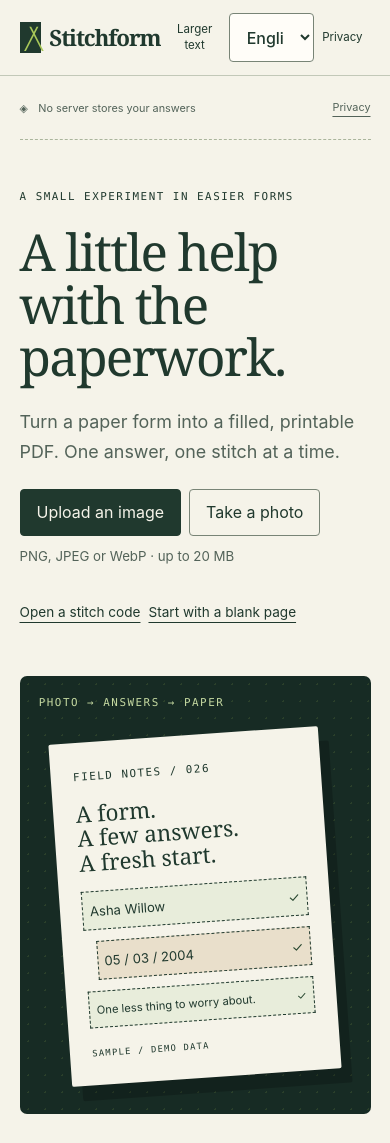
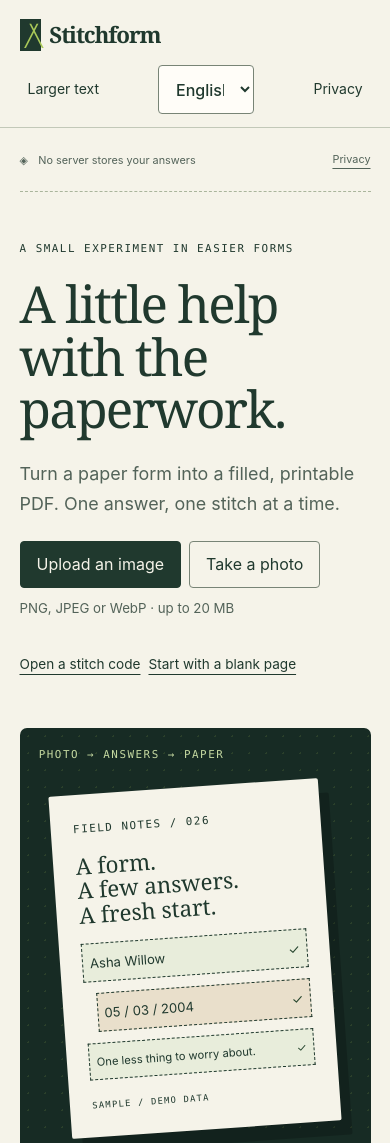
Before and after one commit to himanshu748/stitchform, a website built with Vite: page index.html in a window 390 px wide. Shown: the top 1143 px of the page. Built offline with nearby package versions, Linux system fonts and the light colour scheme.

Commit message:
fix(a11y): clarify bilingual notices and preserve mobile controls

```diff
--- a/src/ui/app.ts
+++ b/src/ui/app.ts
@@ -64,6 +64,15 @@ let viewVersion = 0,
 const signatureJobs = new WeakMap<FormField, number>();
 const root = document.querySelector<HTMLDivElement>("#app")!;
 const text = (key: StringKey) => (s.lang === "hi" ? hi[key] : en[key]);
+const fieldTypeKeys: Record<FieldType, StringKey> = {
+  text: "typeText",
+  date: "typeDate",
+  number: "typeNumber",
+  choice: "typeChoice",
+  checkbox: "typeCheckbox",
+  signature: "typeSignature",
+  photo: "typePhoto",
+};
 const context = () => {
   const now = new Date();
   return {
@@ -293,7 +302,13 @@ function header() {
 }
 function privacy() {
   modal(text("privacyTitle"), (_, body) => {
-    body.append(el("p", text("privacyBody")));
+    for (const key of [
+      "privacyBody",
+      "privacyStorage",
+      "privacyAssets",
+      "privacyConsent",
+    ] as const)
+      body.append(el("p", text(key)));
     body.append(
       el(
         "p",
@@ -306,8 +321,8 @@ function privacy() {
       el(
         "p",
         llm.id === "none"
-          ? "LLM: " + text("off")
-          : `LLM: ${llm.id} (${llm.id === "modal" ? new URL(llm.endpoint).host : llm.id === "ollama" ? new URL(llm.baseUrl).host : ""})`,
+          ? text("llm") + ": " + text("off")
+          : `${text("llm")}: ${llm.id} (${llm.id === "modal" ? new URL(llm.endpoint).host : llm.id === "ollama" ? new URL(llm.baseUrl).host : ""})`,
       ),
     );
   });
@@ -611,7 +626,10 @@ function patchwork() {
 }
 function checkView(panel: HTMLElement) {
   heading(panel, "checkTitle", "checkHint");
-  panel.append(el("p", text("ocrNote"), "small"));
+  panel.append(
+    el("p", text("checkKeyboard"), "small"),
+    el("p", text("ocrNote"), "small"),
+  );
   const f = current();
   if (f) {
     const name = fieldInput(text("fieldLabel"), f.label);
@@ -623,20 +641,16 @@ function checkView(panel: HTMLElement) {
     panel.append(name.wrap);
     const type = selectInput(
       text("fieldType"),
-      [
-        "text",
-        "date",
-        "number",
-        "choice",
-        "checkbox",
-        "signature",
-        "photo",
-      ].map((v) => ({ value: v, label: v })),
+      (Object.keys(fieldTypeKeys) as FieldType[]).map((v) => ({
+        value: v,
+        label: text(fieldTypeKeys[v]),
+      })),
       f.type,
     );
     type.input.onchange = () => {
       f.type = type.input.value as FieldType;
-      if (f.type === "choice") f.choices = ["Option 1", "Option 2"];
+      if (f.type === "choice")
+        f.choices = [text("optionOne"), text("optionTwo")];
       recalculate();
       render();
     };
@@ -711,7 +725,7 @@ function checkView(panel: HTMLElement) {
         const id = `field-${Date.now()}`;
         s.form!.fields.push({
           id,
-          label: "New field",
+          label: text("newField"),
           type: "text",
           required: false,
           page: 0,
@@ -1094,6 +1108,7 @@ function enableVoice(input: HTMLInputElement) {
   modal(text("voiceTitle"), (d, body) => {
     body.append(
       el("p", text("voiceNotice")),
+      el("p", text("voiceLocal")),
       button(
         text("agreeVoice"),
         () => {
@@ -1420,6 +1435,9 @@ function saveView(panel: HTMLElement) {
   stitch.append(
     el("h2", text("stitchTitle")),
     el("p", text("stitchHint"), "small"),
+    el("p", text("stitchContents"), "small"),
+    el("p", text("stitchSafety"), "small"),
+    el("p", text("stitchRecovery"), "small"),
   );
   const codeOutput = el("div", "", "generated-export");
   let pendingCode = false;
@@ -1516,7 +1534,7 @@ function saveView(panel: HTMLElement) {
           s.saved = true;
           passphrase = phrase;
           render();
-          say(`PBKDF2 + AES-GCM: ${Math.round(performance.now() - start)} ms`);
+          say(`${text("timing")}: ${Math.round(performance.now() - start)} ms`);
         })()
           .catch(() => {
             if (active()) say(text("badCode"));
--- a/src/ui/strings.en.ts
+++ b/src/ui/strings.en.ts
@@ -1,6 +1,6 @@
 export const en = {
   otherForm:
-    "This code belongs to another form. Apply its field IDs to the current form anyway? Check every result.",
+    "This code belongs to another form; check every answer if you use it here. Apply the saved answers to this form?",
   customRestore:
     "Reopen the original image or custom form before applying this code. Custom layouts are not stored in the code.",
   viewForm: "View form",
@@ -22,7 +22,7 @@ export const en = {
     "Turn a paper form into a filled, printable PDF. One answer, one stitch at a time.",
   local: "Your answers stay here.",
   localDetail:
-    "OCR, typed answers, PDF creation and encryption run in your browser. No account needed. Voice and AI help are optional.",
+    "Form reading, typed answers, PDFs and encryption run in your browser. No account is needed; voice and AI help are optional.",
   upload: "Upload an image",
   camera: "Take a photo",
   open: "Open a stitch code",
@@ -40,7 +40,7 @@ export const en = {
   hostel: "Hostel admission",
   readTitle: "Reading the paper",
   reading:
-    "Reading English and Hindi labels on this device. The first run loads the OCR engine.",
+    "Reading English and Hindi labels on this device. The first run downloads the files needed to read them.",
   cancel: "Cancel",
   ocrNote:
     "Detection works best on samples. Check every label and box on other forms.",
@@ -48,13 +48,25 @@ export const en = {
     "No fields were found. Add fields by hand, retake the photo, or try a sample.",
   checkTitle: "Make sure every box has a name.",
   checkHint:
-    "Select a field to edit it. Drag its outline to move it, or use arrow keys. Shift + arrow resizes it. Check placement before continuing.",
+    "Select a field to change its name or box. Check its position before you continue.",
+  checkKeyboard:
+    "Drag the outline or use arrow keys to move it. Shift + arrow resizes it.",
   fields: "Fields",
   add: "Add a field",
   remove: "Delete field",
   deleteQuestion: "Delete this field and its answer?",
   fieldLabel: "Field label",
   fieldType: "Field type",
+  typeText: "Text",
+  typeDate: "Date",
+  typeNumber: "Number",
+  typeChoice: "Choose one option",
+  typeCheckbox: "Yes or no",
+  typeSignature: "Signature",
+  typePhoto: "Photograph",
+  newField: "New field",
+  optionOne: "Option 1",
+  optionTwo: "Option 2",
   required: "Required",
   choices: "Choices, separated by commas",
   x: "Left",
@@ -75,8 +87,7 @@ export const en = {
   hintCheckbox: "Choose yes or no.",
   hintSignature:
     "Draw your own signature or upload its image. A typed name is not a signature.",
-  hintPhoto:
-    "The photo box stays blank in v1. Attach a photograph after printing.",
+  hintPhoto: "Leave this box blank and attach a photograph after printing.",
   submit: "Save answer and next",
   back: "Previous field",
   skip: "Skip for now",
@@ -101,7 +112,9 @@ export const en = {
   voiceUnsupported: "Voice is not supported here. You can type every answer.",
   voiceTitle: "Before you speak",
   voiceNotice:
-    "Audio may be sent to the browser vendor’s speech service. Where supported, we use on-device recognition for your language. The transcript stays editable. Continue only if you agree.",
+    "Your browser may send audio to its speech service. Continue only if you agree.",
+  voiceLocal:
+    "Where supported, speech is recognised on this device. You can edit the recognised words before saving.",
   agreeVoice: "I agree, enable voice",
   install: "Download the on-device language pack?",
   listening: "Listening",
@@ -140,13 +153,18 @@ export const en = {
   pdfReady: "PDF created on this device.",
   stitchTitle: "Keep the answers. Leave no account.",
   stitchHint:
-    "A stitch code encrypts the answers with a passphrase. Keep both somewhere safe. Anyone with both can read the answers. Signatures, photos and API keys are excluded.",
+    "A stitch code locks your text answers with a passphrase (a long password).",
+  stitchContents: "Signatures, photos and API keys are left out.",
+  stitchSafety:
+    "Keep the code and passphrase apart. Anyone with both can read the answers.",
+  stitchRecovery:
+    "If you lose the passphrase, these saved answers cannot be recovered.",
   passphrase: "Passphrase",
   generate: "Generate five words",
   encrypt: "Make stitch code",
-  deriving: "Deriving an encryption key on this device…",
+  deriving: "Locking your answers on this device…",
   qrAlt:
-    "Encrypted Stitchform answers. Open this QR image with Stitchform and your passphrase.",
+    "QR stitch code containing encrypted answers. Open it in Stitchform with your passphrase.",
   qrDownload: "Download QR image",
   fileDownload: "Download .stitch file",
   tooLarge:
@@ -181,7 +199,12 @@ export const en = {
   llmBusy: "Waiting for the model. Your form is still editable.",
   privacyTitle: "A form without a data trail.",
   privacyBody:
-    "Answers and images live in this tab’s memory. Reloading clears them. Only your downloaded PDF and encrypted stitch code persist. No analytics or server-side answer storage. OCR data and fonts are served from this site. Voice and model requests require separate consent.",
+    "This tab forgets your answers and images when you reload it. Download a PDF to keep a filled copy, or a stitch code to keep text answers.",
+  privacyStorage:
+    "This app does not store your answers on a server or use analytics.",
+  privacyAssets: "Form-reading files and fonts come from this site.",
+  privacyConsent:
+    "Voice and AI help ask for your permission before sending audio or answers.",
   close: "Close",
   unsaved: "Starting again clears this tab’s answers. Continue?",
   cameraTitle: "Keep the whole page in view",
--- a/src/ui/strings.hi.ts
+++ b/src/ui/strings.hi.ts
@@ -1,11 +1,11 @@
 import type { StringKey } from "./strings.en";
 export const hi: Record<StringKey, string> = {
   otherForm:
-    "यह कोड दूसरे फ़ॉर्म का है। फिर भी इसके उत्तर इस फ़ॉर्म में भरें? हर उत्तर जाँचें।",
+    "यह कोड दूसरे फ़ॉर्म का है; यहाँ इस्तेमाल करने पर हर उत्तर जाँचें। क्या इसके उत्तर इस फ़ॉर्म में भरें?",
   customRestore:
     "पहले मूल तस्वीर या अपना फ़ॉर्म खोलें। कोड में खाने की जगह और आकार नहीं सहेजे जाते।",
   viewForm: "फ़ॉर्म देखें",
-  enableLlm: "वैकल्पिक LLM मदद चालू करें",
+  enableLlm: "वैकल्पिक AI मदद चालू करें",
   brand: "Stitchform",
   tag: "कागज़ी फ़ॉर्म की मरम्मत की प्रयोगशाला",
   privacy: "गोपनीयता",
@@ -22,7 +22,7 @@ export const hi: Record<StringKey, string> = {
   intro: "कागज़ी फ़ॉर्म से भरी हुई PDF बनाएँ। एक बार में एक उत्तर।",
   local: "आपके उत्तर यहीं रहते हैं।",
   localDetail:
-    "OCR, लिखे हुए उत्तर, PDF और एन्क्रिप्शन आपके ब्राउज़र में चलते हैं। खाते की ज़रूरत नहीं। आवाज़ और AI वैकल्पिक हैं।",
+    "फ़ॉर्म पढ़ना, लिखे उत्तर, PDF बनाना और उत्तर लॉक करना इसी ब्राउज़र में होता है। खाते की ज़रूरत नहीं; आवाज़ और AI वैकल्पिक हैं।",
   upload: "तस्वीर अपलोड करें",
   camera: "तस्वीर लें",
   open: "स्टिच कोड खोलें",
@@ -39,7 +39,7 @@ export const hi: Record<StringKey, string> = {
   hostel: "छात्रावास प्रवेश",
   readTitle: "कागज़ पढ़ रहे हैं",
   reading:
-    "अंग्रेज़ी और हिंदी इसी उपकरण पर पढ़ी जा रही हैं। पहली बार OCR इंजन लोड होता है।",
+    "अंग्रेज़ी और हिंदी इसी उपकरण पर पढ़ी जा रही हैं। पहली बार पढ़ने के लिए ज़रूरी फ़ाइलें डाउनलोड होंगी।",
   cancel: "रद्द करें",
   ocrNote:
     "नमूनों पर पहचान बेहतर है। दूसरे फ़ॉर्म के हर नाम और खाने को जाँचें।",
@@ -47,13 +47,25 @@ export const hi: Record<StringKey, string> = {
     "कोई खाना नहीं मिला। खुद जोड़ें, दूसरी तस्वीर लें या नमूना आज़माएँ।",
   checkTitle: "हर खाने का नाम जाँच लें।",
   checkHint:
-    "खाना चुनकर बदलें। खींचकर या तीर कुंजियों से हटाएँ। Shift और तीर से आकार बदलें। आगे बढ़ने से पहले जगह जाँचें।",
+    "खाना चुनकर उसका नाम या जगह बदलें। आगे बढ़ने से पहले हर खाने की जगह जाँचें।",
+  checkKeyboard:
+    "खाने को खींचें या तीर कुंजियों से उसकी जगह बदलें। Shift और तीर से आकार बदलें।",
   fields: "खाने",
   add: "खाना जोड़ें",
   remove: "खाना हटाएँ",
   deleteQuestion: "यह खाना और इसका उत्तर हटाएँ?",
   fieldLabel: "खाने का नाम",
   fieldType: "उत्तर का प्रकार",
+  typeText: "लिखित उत्तर",
+  typeDate: "तारीख़",
+  typeNumber: "संख्या",
+  typeChoice: "एक विकल्प चुनें",
+  typeCheckbox: "हाँ या नहीं",
+  typeSignature: "हस्ताक्षर",
+  typePhoto: "तस्वीर",
+  newField: "नया खाना",
+  optionOne: "विकल्प 1",
+  optionTwo: "विकल्प 2",
   required: "ज़रूरी",
   choices: "विकल्प, अल्पविराम से अलग",
   x: "बायाँ",
@@ -99,7 +111,9 @@ export const hi: Record<StringKey, string> = {
   voiceUnsupported: "यहाँ आवाज़ उपलब्ध नहीं है। हर उत्तर लिख सकते हैं।",
   voiceTitle: "बोलने से पहले",
   voiceNotice:
-    "आवाज़ ब्राउज़र की वाक् सेवा को भेजी जा सकती है। जहाँ उपलब्ध हो वहाँ इसी उपकरण पर पहचान होगी। लिखे हुए उत्तर को जाँच सकेंगे। सहमत होने पर ही आगे बढ़ें।",
+    "आपकी आवाज़ ब्राउज़र की पहचान सेवा को भेजी जा सकती है। सहमत होने पर ही आगे बढ़ें।",
+  voiceLocal:
+    "जहाँ उपलब्ध हो, आवाज़ इसी उपकरण पर पहचानी जाएगी। सहेजने से पहले पहचाने गए शब्द बदल सकते हैं।",
   agreeVoice: "सहमत हूँ, आवाज़ चालू करें",
   install: "इसी उपकरण पर पहचान के लिए भाषा पैक डाउनलोड करें?",
   listening: "सुन रहे हैं",
@@ -136,13 +150,18 @@ export const hi: Record<StringKey, string> = {
   pdfReady: "PDF इसी उपकरण पर बन गई।",
   stitchTitle: "उत्तर रखें। खाता न बनाएँ।",
   stitchHint:
-    "स्टिच कोड आपके उत्तर को पासफ़्रेज़ से एन्क्रिप्ट करता है। दोनों सुरक्षित रखें। जिसके पास दोनों हों वह उत्तर पढ़ सकता है। हस्ताक्षर, तस्वीरें और API कुंजियाँ शामिल नहीं हैं।",
+    "स्टिच कोड आपके लिखे उत्तर पासफ़्रेज़ (लंबे पासवर्ड) से लॉक करता है।",
+  stitchContents: "हस्ताक्षर, तस्वीरें और API कुंजियाँ इसमें शामिल नहीं हैं।",
+  stitchSafety:
+    "कोड और पासफ़्रेज़ अलग रखें। जिसके पास दोनों हों वह उत्तर पढ़ सकता है।",
+  stitchRecovery:
+    "पासफ़्रेज़ खो जाने पर कोड में सहेजे उत्तर वापस नहीं मिल सकते।",
   passphrase: "पासफ़्रेज़",
   generate: "पाँच शब्द बनाएँ",
   encrypt: "स्टिच कोड बनाएँ",
-  deriving: "इसी उपकरण पर एन्क्रिप्शन कुंजी बन रही है…",
+  deriving: "इसी उपकरण पर उत्तर लॉक हो रहे हैं…",
   qrAlt:
-    "एन्क्रिप्ट किए हुए उत्तर। इस QR को Stitchform में पासफ़्रेज़ के साथ खोलें।",
+    "स्टिच QR कोड जिसमें एन्क्रिप्ट किए उत्तर हैं। इसे Stitchform में अपने पासफ़्रेज़ से खोलें।",
   qrDownload: "QR तस्वीर डाउनलोड करें",
   fileDownload: ".stitch फ़ाइल डाउनलोड करें",
   tooLarge: "एक QR के लिए कोड बड़ा है। .stitch फ़ाइल डाउनलोड करें।",
@@ -174,7 +193,12 @@ export const hi: Record<StringKey, string> = {
   llmBusy: "मॉडल का इंतज़ार है। फ़ॉर्म बदल सकते हैं।",
   privacyTitle: "निजी उत्तर, निजी उपकरण।",
   privacyBody:
-    "उत्तर और तस्वीरें इसी टैब की मेमोरी में हैं। रीलोड पर मिट जाएँगे। केवल डाउनलोड की गई PDF और एन्क्रिप्ट किया कोड बचते हैं। कोई एनालिटिक्स या सर्वर पर उत्तर नहीं। OCR डेटा और फ़ॉन्ट इसी साइट से आते हैं। आवाज़ और AI के लिए अलग सहमति चाहिए।",
+    "इस टैब को रीलोड करने पर उत्तर और तस्वीरें मिट जाएँगे। भरा हुआ फ़ॉर्म रखने के लिए PDF या केवल लिखे उत्तर रखने के लिए स्टिच कोड डाउनलोड करें।",
+  privacyStorage:
+    "यह ऐप उत्तर सर्वर पर नहीं रखता और इस्तेमाल की ट्रैकिंग नहीं करता।",
+  privacyAssets: "फ़ॉर्म पढ़ने की फ़ाइलें और फ़ॉन्ट इसी साइट से आते हैं।",
+  privacyConsent:
+    "आवाज़ या उत्तर बाहर भेजने से पहले आवाज़ और AI मदद के लिए अलग अनुमति ली जाती है।",
   close: "बंद करें",
   unsaved: "फिर शुरू करने पर इस टैब के उत्तर मिट जाएँगे। जारी रखें?",
   cameraTitle: "पूरा पन्ना तस्वीर में रखें",
--- a/src/ui/theme.css
+++ b/src/ui/theme.css
@@ -708,20 +708,30 @@ dialog p {
   .header {
     padding: 0.8rem 5%;
     gap: 0;
+    row-gap: 0.5rem;
+    flex-wrap: wrap;
   }
   .wordmark {
     font-size: 1.4rem;
   }
   .header-tools {
-    gap: 0;
+    width: 100%;
+    gap: 0.25rem;
+    flex-wrap: wrap;
+    justify-content: space-between;
+    margin-left: 0;
+  }
+  .header-tools .control {
+    flex-shrink: 0;
   }
   .header-tools button {
-    font-size: 0.72rem;
+    font-size: 0.875rem;
     padding: 0.5rem;
   }
   .header-tools select {
+    min-width: 6rem;
     max-width: 6rem;
-    font-size: 0.8rem;
+    font-size: 1rem;
   }
   .shell {
     padding: 0 5%;
```
Also changed, not shown: KIRO_USAGE.md (+2 -0 lines), e2e/accessibility.spec.ts (added, +104 -0 lines), e2e/resilience.spec.ts (+3 -1 lines), reports/local-verification.md (+10 -0 lines), .kiro/specs/accessibility/tasks.md, README.md.
